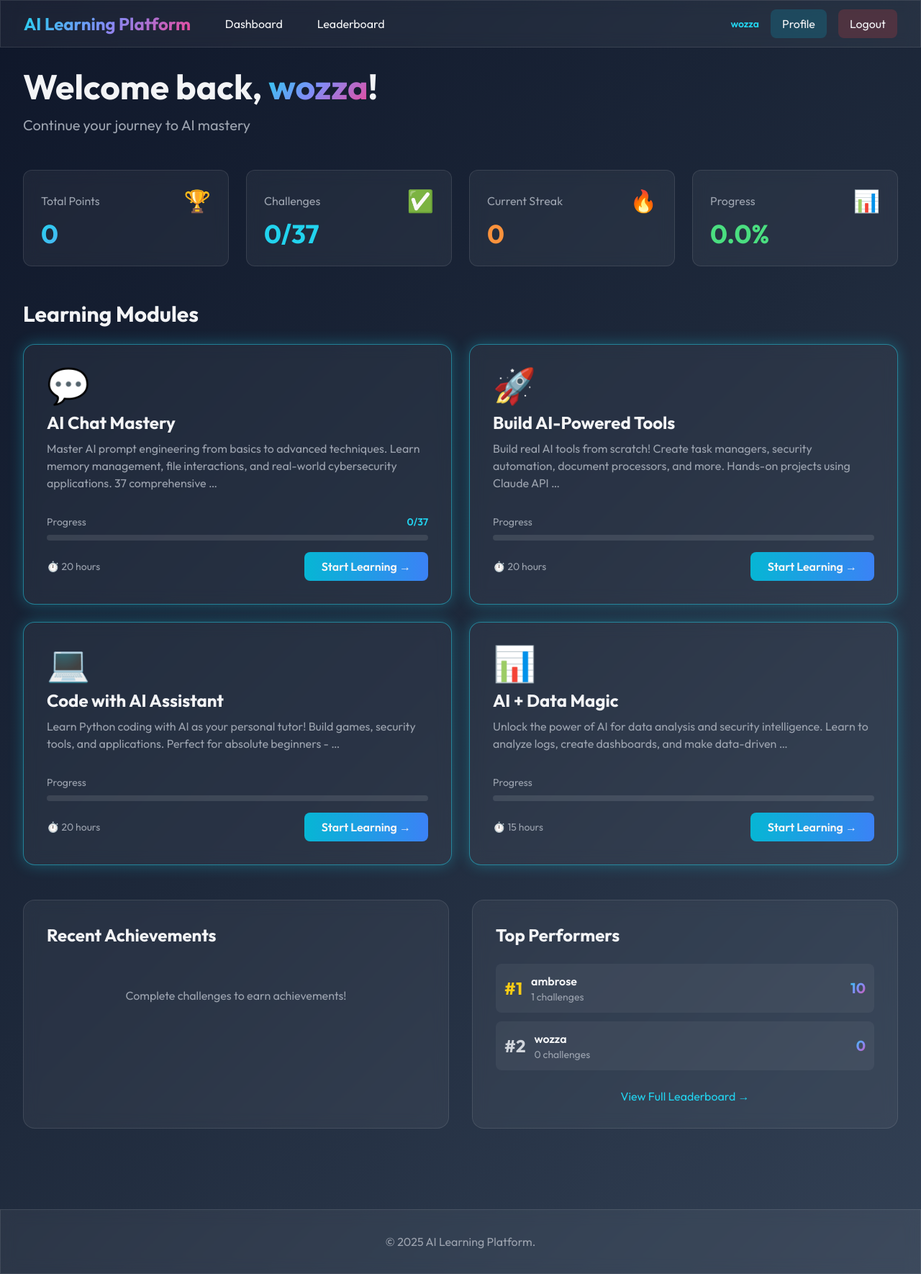
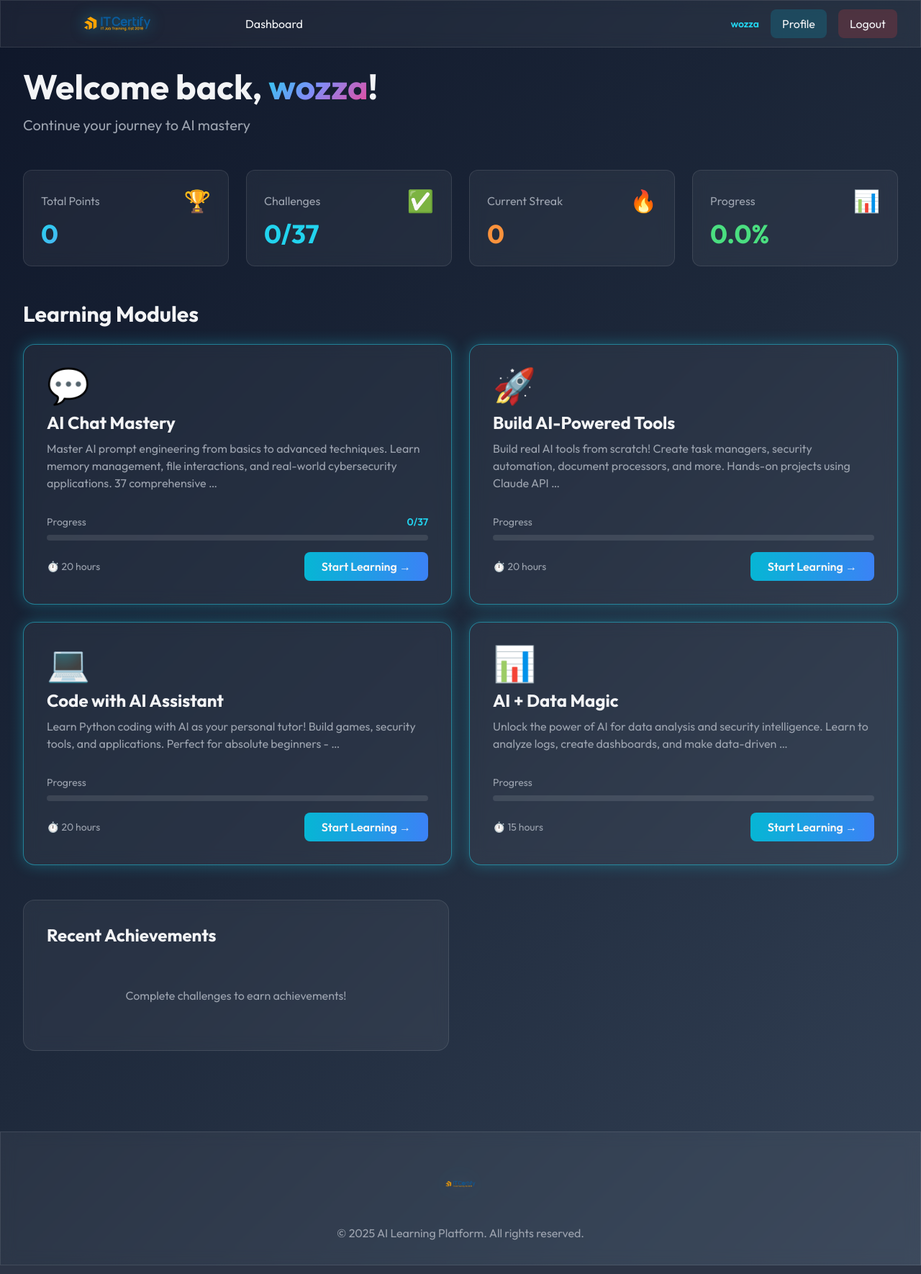
Before and after one commit to AmbroTall/AI-learning-management-system, a Django app: page /dashboard/ in a window 1280 px wide. Shown: the whole page at 72% size. Run offline with Django 5.2, Linux system fonts and the light colour scheme; the first user in the database is signed in; data comes from the database, SQL or seed files in the repository; some libraries are stand-ins or nearby versions.

Commit message:
chore: Adding logo to the site

```diff
--- a/learning/views.py
+++ b/learning/views.py
@@ -52,7 +52,7 @@
 
     return render(request, 'register.html')
 
-
+# Login function
 def login_view(request):
     """User login"""
     if request.method == 'POST':
--- a/templates/base.html
+++ b/templates/base.html
@@ -1,9 +1,13 @@
 <!DOCTYPE html>
+{% load static %}
 <html lang="en">
 <head>
     <meta charset="UTF-8">
     <meta name="viewport" content="width=device-width, initial-scale=1.0">
     <title>{% block title %}AI Learning Platform{% endblock %}</title>
+
+    <!-- Favicon -->
+    <link rel="icon" type="image/svg+xml" href="{% static 'images/Logo-3.svg' %}">
 
     <!-- Tailwind CSS CDN -->
     <script src="https://cdn.tailwindcss.com"></script>
@@ -111,6 +115,25 @@
             }
         }
 
+        /* Logo styling */
+        .logo-img {
+            height: 180px;
+            width: auto;
+            filter: drop-shadow(0 0 10px rgba(34, 211, 238, 0.5));
+            transition: transform 0.3s ease;
+        }
+
+        .logo-img:hover {
+            transform: scale(1.05);
+        }
+
+        .footer-logo {
+            height: 80px;
+            width: auto;
+            filter: drop-shadow(0 0 15px rgba(34, 211, 238, 0.3));
+            opacity: 0.8;
+        }
+
         /* Prose styles for markdown content */
         .prose {
             color: #e5e7eb;
@@ -177,16 +200,16 @@
         <div class="max-w-7xl mx-auto px-4 sm:px-6 lg:px-8">
             <div class="flex justify-between items-center h-16">
                 <div class="flex items-center space-x-8">
-                    <a href="{% url 'dashboard' %}" class="text-2xl font-bold gradient-text">
-                        AI Learning Platform
+                    <a href="{% url 'dashboard' %}" class="flex items-center">
+                        <img src="{% static 'images/Logo-3.svg' %}" alt="AI Learning Platform Logo" class="logo-img">
                     </a>
                     <div class="hidden md:flex space-x-4">
                         <a href="{% url 'dashboard' %}" class="px-4 py-2 rounded-lg hover:bg-white/10 transition">
                             Dashboard
                         </a>
-                        <a href="{% url 'leaderboard' %}" class="px-4 py-2 rounded-lg hover:bg-white/10 transition">
-                            Leaderboard
-                        </a>
+<!--                        <a href="{% url 'leaderboard' %}" class="px-4 py-2 rounded-lg hover:bg-white/10 transition">-->
+<!--                            Leaderboard-->
+<!--                        </a>-->
                     </div>
                 </div>
 
@@ -230,12 +253,23 @@
 
     <!-- Footer -->
     <footer class="glass-effect mt-20 py-8">
-        <div class="max-w-7xl mx-auto px-4 sm:px-6 lg:px-8 text-center">
-            <p class="text-gray-400">
-                &copy; 2025 AI Learning Platform.
-            </p>
+        <div class="max-w-7xl mx-auto px-4 sm:px-6 lg:px-8">
+            <div class="flex flex-col items-center space-y-4">
+                <!-- Logo -->
+                <img src="{% static 'images/Logo-3.svg' %}" alt="AI Learning Platform Logo" class="footer-logo">
+
+                <!-- Copyright with dynamic year -->
+                <p class="text-gray-400 text-center">
+                    &copy; <span id="currentYear"></span> AI Learning Platform. All rights reserved.
+                </p>
+            </div>
         </div>
     </footer>
+
+    <!-- Dynamic Year Script -->
+    <script>
+        document.getElementById('currentYear').textContent = new Date().getFullYear();
+    </script>
 
     {% block extra_js %}{% endblock %}
 </body>
--- a/templates/dashboard.html
+++ b/templates/dashboard.html
@@ -137,31 +137,31 @@
             {% endif %}
         </div>
 
-        <!-- Top Performers -->
-        <div class="glass-effect rounded-2xl p-8">
-            <h3 class="text-2xl font-bold mb-6">Top Performers</h3>
-            <div class="space-y-3">
-                {% for performer in top_performers|slice:":5" %}
-                <div class="flex items-center justify-between p-3 bg-white/5 rounded-lg hover:bg-white/10 transition">
-                    <div class="flex items-center space-x-3">
-                        <span class="text-2xl font-bold {% if forloop.counter == 1 %}text-yellow-400{% elif forloop.counter == 2 %}text-gray-300{% elif forloop.counter == 3 %}text-orange-400{% else %}text-gray-500{% endif %}">
-                            #{{ forloop.counter }}
-                        </span>
-                        <div>
-                            <div class="font-semibold">{{ performer.user.username }}</div>
-                            <div class="text-sm text-gray-400">{{ performer.challenges_completed }} challenges</div>
-                        </div>
-                    </div>
-                    <div class="text-xl font-bold gradient-text">
-                        {{ performer.total_points }}
-                    </div>
-                </div>
-                {% endfor %}
-            </div>
-            <a href="{% url 'leaderboard' %}" class="block text-center mt-6 text-cyan-400 hover:text-cyan-300">
-                View Full Leaderboard →
-            </a>
-        </div>
+<!--        &lt;!&ndash; Top Performers &ndash;&gt;-->
+<!--        <div class="glass-effect rounded-2xl p-8">-->
+<!--            <h3 class="text-2xl font-bold mb-6">Top Performers</h3>-->
+<!--            <div class="space-y-3">-->
+<!--                {% for performer in top_performers|slice:":5" %}-->
+<!--                <div class="flex items-center justify-between p-3 bg-white/5 rounded-lg hover:bg-white/10 transition">-->
+<!--                    <div class="flex items-center space-x-3">-->
+<!--                        <span class="text-2xl font-bold {% if forloop.counter == 1 %}text-yellow-400{% elif forloop.counter == 2 %}text-gray-300{% elif forloop.counter == 3 %}text-orange-400{% else %}text-gray-500{% endif %}">-->
+<!--                            #{{ forloop.counter }}-->
+<!--                        </span>-->
+<!--                        <div>-->
+<!--                            <div class="font-semibold">{{ performer.user.username }}</div>-->
+<!--                            <div class="text-sm text-gray-400">{{ performer.challenges_completed }} challenges</div>-->
+<!--                        </div>-->
+<!--                    </div>-->
+<!--                    <div class="text-xl font-bold gradient-text">-->
+<!--                        {{ performer.total_points }}-->
+<!--                    </div>-->
+<!--                </div>-->
+<!--                {% endfor %}-->
+<!--            </div>-->
+<!--            <a href="{% url 'leaderboard' %}" class="block text-center mt-6 text-cyan-400 hover:text-cyan-300">-->
+<!--                View Full Leaderboard →-->
+<!--            </a>-->
+<!--        </div>-->
     </div>
 </div>
 {% endblock %}
```
Also changed, not shown: db.sqlite3, static/images/Logo-3.svg (added).
